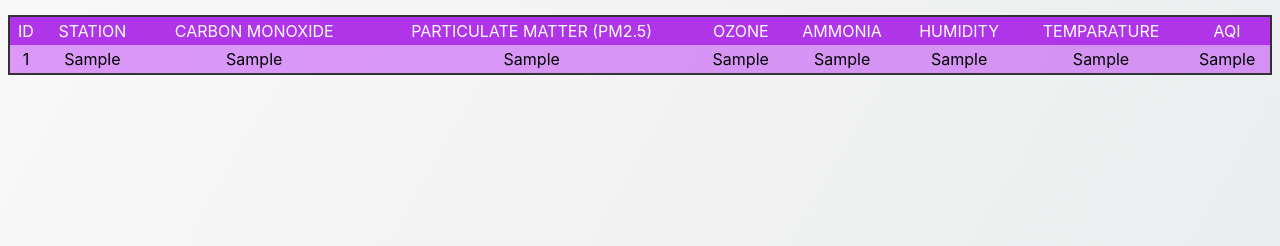
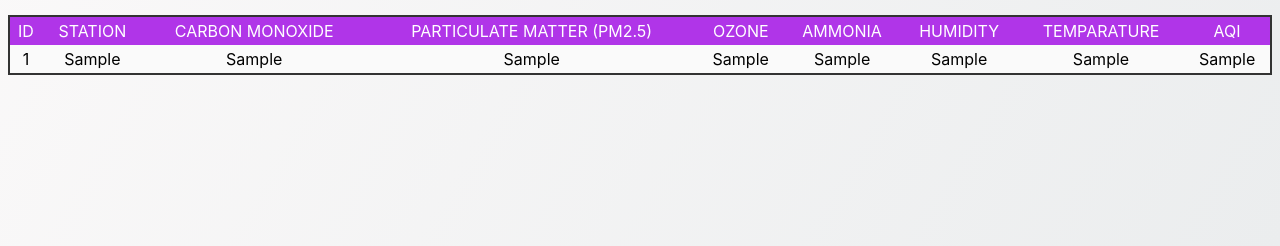
Before and after one commit to Aqigroup/Airquality, a PHP site: page / in a window 1280 px wide. Shown: the part 554-800 px from the top of the page. Run offline with PHP 8.4, Linux system fonts and the light colour scheme; tables that the repository leaves empty or names only in its code hold one stand-in row (values such as "Sample post"); data that the repository does not hold is empty.

Commit message:
color changes

```diff
--- a/index.php
+++ b/index.php
@@ -18,10 +18,10 @@
           background-color: #b035e8;
         }
         .table_cells_odd {
-            background-color: rgba(170, 0, 247, 0.39);
+             background-color: #FAFAFA;
         }
         .table_cells_even {
-            background-color: #FAFAFA;
+		background-color: rgba(170, 0, 247, 0.39);
         }
         table {
             border: 2px solid #333;
```
